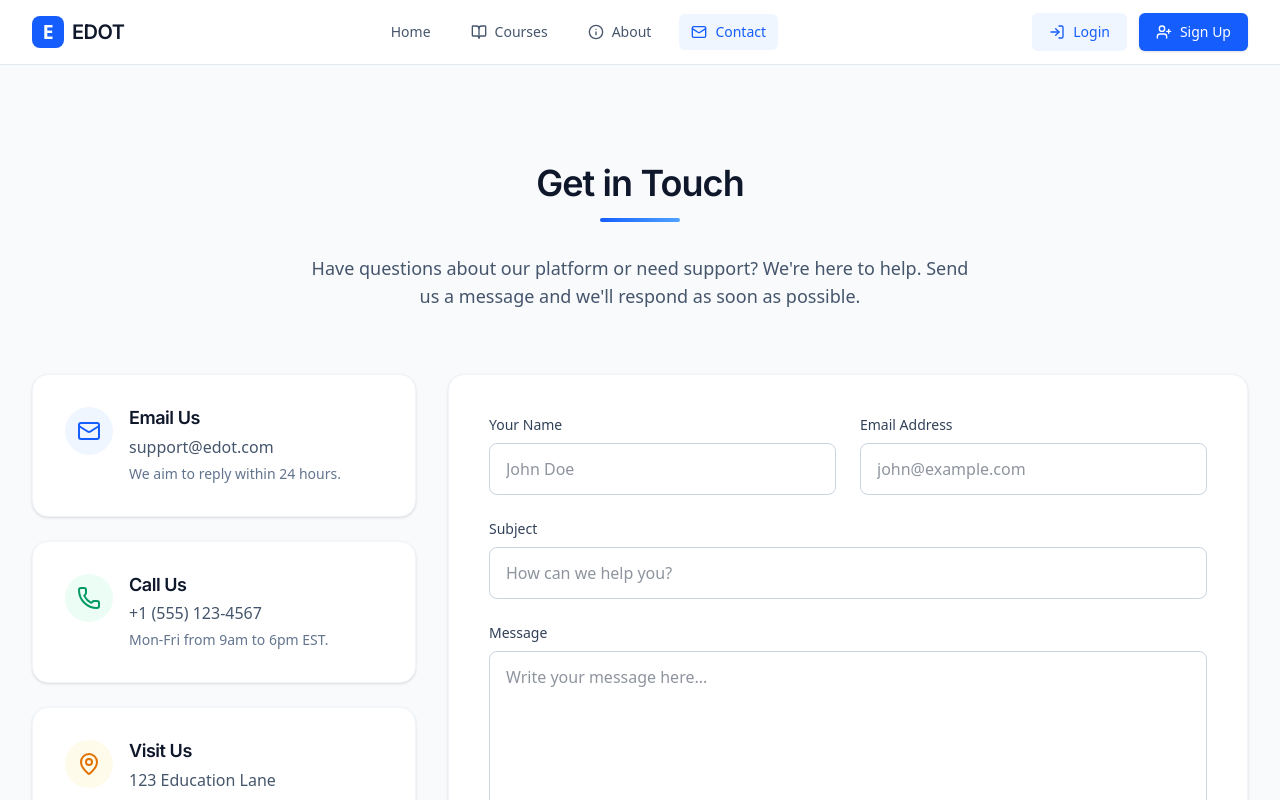
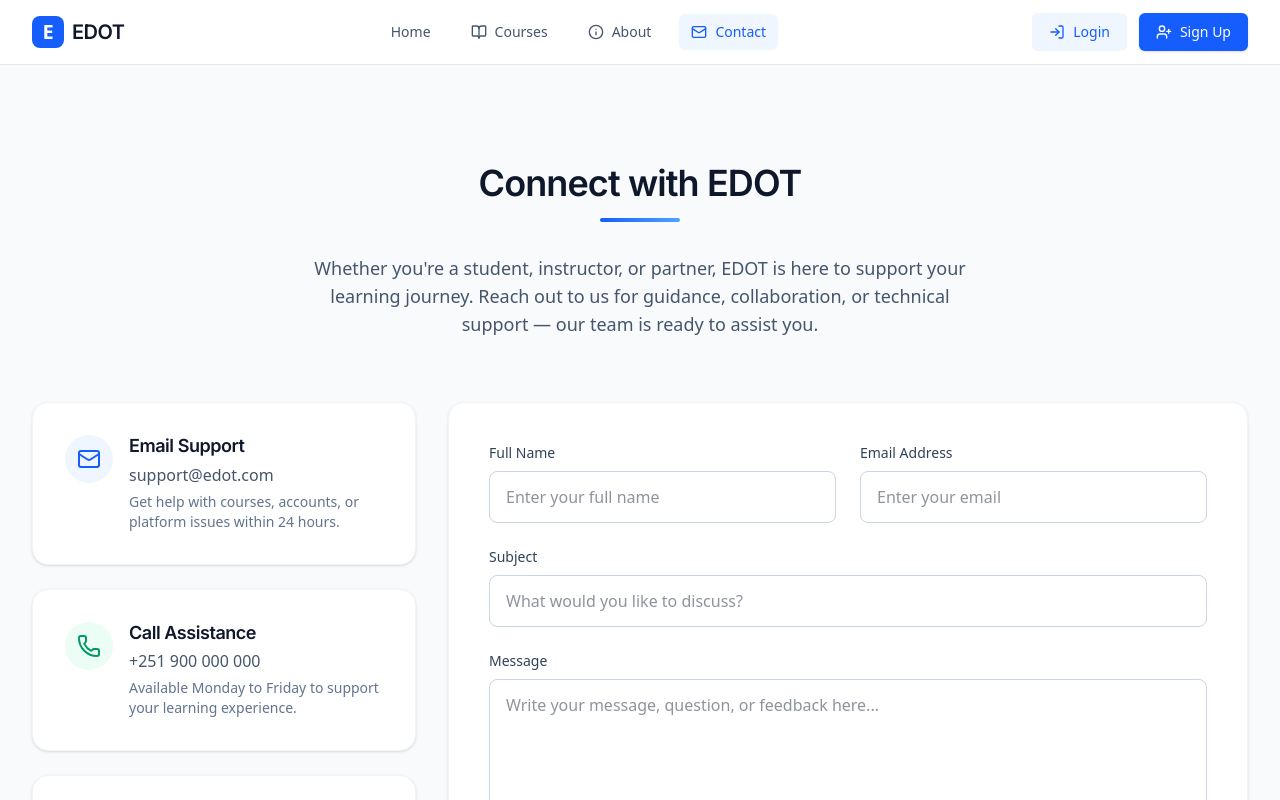
Before and after one commit to kenenisabeyan/edot, a React (Vite) app in the folder frontend/: page /contact in a window 1280 px wide. Shown: the top 800 px of the page. Built offline with nearby package versions, Linux system fonts and the light colour scheme; no server answers.

Commit message:
Applied consistent branding and

```diff
--- a/frontend/src/pages/Contact.jsx
+++ b/frontend/src/pages/Contact.jsx
@@ -9,7 +9,6 @@ export default function Contact() {
   const handleSubmit = (e) => {
     e.preventDefault();
     setLoadingSubmit(true);
-    // Simulate sending an email
     setTimeout(() => {
       setSubmitted(true);
       setLoadingSubmit(false);
@@ -25,9 +24,12 @@ export default function Contact() {
       <div className="max-w-7xl mx-auto px-4 sm:px-6 lg:px-8">
 
         <div className="text-center mb-16 max-w-2xl mx-auto">
-          <h1 className="text-4xl font-display font-bold text-slate-900 mb-4 inline-block relative after:content-[''] after:absolute after:-bottom-4 after:left-1/2 after:-translate-x-1/2 after:w-20 after:h-1 after:bg-gradient-to-r after:from-blue-600 after:to-blue-400 after:rounded-full">Get in Touch</h1>
+          <h1 className="text-4xl font-display font-bold text-slate-900 mb-4 inline-block relative after:content-[''] after:absolute after:-bottom-4 after:left-1/2 after:-translate-x-1/2 after:w-20 after:h-1 after:bg-gradient-to-r after:from-blue-600 after:to-blue-400 after:rounded-full">
+            Connect with EDOT
+          </h1>
           <p className="text-lg text-slate-600 mt-8">
-            Have questions about our platform or need support? We're here to help. Send us a message and we'll respond as soon as possible.
+            Whether you're a student, instructor, or partner, EDOT is here to support your learning journey.
+            Reach out to us for guidance, collaboration, or technical support — our team is ready to assist you.
           </p>
         </div>
 
@@ -40,9 +42,11 @@ export default function Contact() {
                 <Mail className="w-6 h-6" />
               </div>
               <div>
-                <h3 className="text-lg font-bold text-slate-900 mb-1">Email Us</h3>
+                <h3 className="text-lg font-bold text-slate-900 mb-1">Email Support</h3>
                 <p className="text-slate-600">support@edot.com</p>
-                <p className="text-slate-500 text-sm mt-1">We aim to reply within 24 hours.</p>
+                <p className="text-slate-500 text-sm mt-1">
+                  Get help with courses, accounts, or platform issues within 24 hours.
+                </p>
               </div>
             </div>
 
@@ -51,9 +55,11 @@ export default function Contact() {
                 <Phone className="w-6 h-6" />
               </div>
               <div>
-                <h3 className="text-lg font-bold text-slate-900 mb-1">Call Us</h3>
-                <p className="text-slate-600">+1 (555) 123-4567</p>
-                <p className="text-slate-500 text-sm mt-1">Mon-Fri from 9am to 6pm EST.</p>
+                <h3 className="text-lg font-bold text-slate-900 mb-1">Call Assistance</h3>
+                <p className="text-slate-600">+251 900 000 000</p>
+                <p className="text-slate-500 text-sm mt-1">
+                  Available Monday to Friday to support your learning experience.
+                </p>
               </div>
             </div>
 
@@ -62,11 +68,11 @@ export default function Contact() {
                 <MapPin className="w-6 h-6" />
               </div>
               <div>
-                <h3 className="text-lg font-bold text-slate-900 mb-1">Visit Us</h3>
+                <h3 className="text-lg font-bold text-slate-900 mb-1">Our Location</h3>
                 <p className="text-slate-600">
-                  123 Education Lane<br/>
-                  Knowledge City, ED 10001<br/>
-                  United States
+                  Adama Science and Technology Area<br/>
+                  Oromia Region<br/>
+                  Ethiopia
                 </p>
               </div>
             </div>
@@ -80,22 +86,22 @@ export default function Contact() {
                   <div className="w-20 h-20 bg-green-50 rounded-full flex items-center justify-center mb-6">
                     <CheckCircle2 className="w-10 h-10 text-green-500" />
                   </div>
-                  <h3 className="text-2xl font-bold text-slate-900 mb-2">Message Sent!</h3>
+                  <h3 className="text-2xl font-bold text-slate-900 mb-2">Message Successfully Sent</h3>
                   <p className="text-slate-600 max-w-sm mx-auto">
-                    Thank you for reaching out. We have received your message and will get back to you shortly.
+                    Your message has been received by the EDOT team. We’ll review it and respond shortly to support your learning needs.
                   </p>
                 </div>
               ) : (
                 <form onSubmit={handleSubmit} className="space-y-6">
                   <div className="grid grid-cols-1 md:grid-cols-2 gap-6">
                     <div>
-                      <label className="block text-sm font-medium text-slate-700 mb-2">Your Name</label>
+                      <label className="block text-sm font-medium text-slate-700 mb-2">Full Name</label>
                       <input
                         type="text"
                         value={formData.name}
                         onChange={e => setFormData({...formData, name: e.target.value})}
                         required
-                        placeholder="John Doe"
+                        placeholder="Enter your full name"
                         className="w-full px-4 py-3 rounded-lg border border-slate-300 focus:outline-none focus:ring-2 focus:ring-blue-500 focus:border-transparent transition-shadow"
                       />
                     </div>
@@ -106,7 +112,7 @@ export default function Contact() {
                         value={formData.email}
                         onChange={e => setFormData({...formData, email: e.target.value})}
                         required
-                        placeholder="john@example.com"
+                        placeholder="Enter your email"
                         className="w-full px-4 py-3 rounded-lg border border-slate-300 focus:outline-none focus:ring-2 focus:ring-blue-500 focus:border-transparent transition-shadow"
                       />
                     </div>
@@ -119,7 +125,7 @@ export default function Contact() {
                       value={formData.subject}
                       onChange={e => setFormData({...formData, subject: e.target.value})}
                       required
-                      placeholder="How can we help you?"
+                      placeholder="What would you like to discuss?"
                       className="w-full px-4 py-3 rounded-lg border border-slate-300 focus:outline-none focus:ring-2 focus:ring-blue-500 focus:border-transparent transition-shadow"
                     />
                   </div>
@@ -131,7 +137,7 @@ export default function Contact() {
                       value={formData.message}
                       onChange={e => setFormData({...formData, message: e.target.value})}
                       required
-                      placeholder="Write your message here..."
+                      placeholder="Write your message, question, or feedback here..."
                       className="w-full px-4 py-3 rounded-lg border border-slate-300 focus:outline-none focus:ring-2 focus:ring-blue-500 focus:border-transparent transition-shadow resize-y"
                     ></textarea>
                   </div>
@@ -146,7 +152,7 @@ export default function Contact() {
                     ) : (
                       <Send className="w-5 h-5" />
                     )}
-                    {loadingSubmit ? 'Sending...' : 'Send Message'}
+                    {loadingSubmit ? 'Sending your message...' : 'Send Message to EDOT'}
                   </button>
                 </form>
               )}
```
